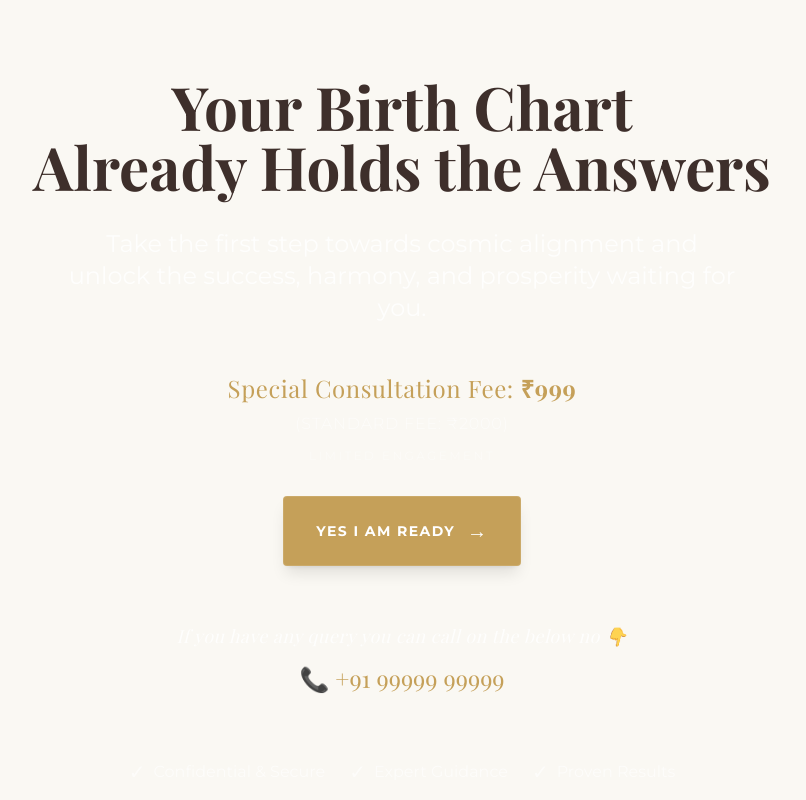
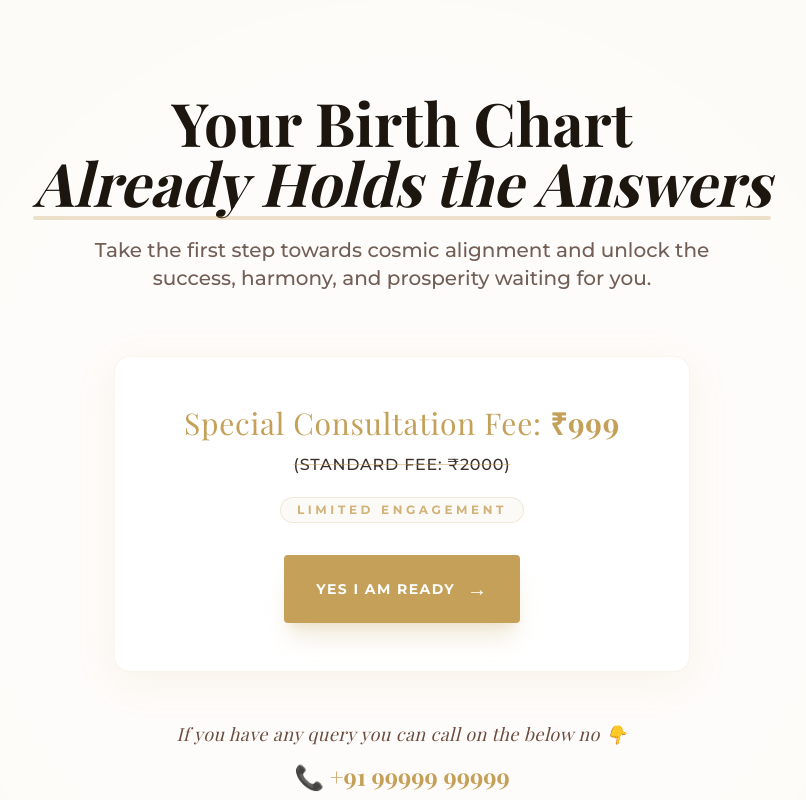
Before and after one commit to Vijayyy03/Cosmic_Consultation, a Next.js app: page / in a window 1280 px wide. Shown: the part 6080-6880 px from the top of the page, without its empty margins (238-1044 px from the left). Built offline with nearby package versions, Linux system fonts and the light colour scheme.

Commit message:
Refine FinalCTA: Apply premium cream/gold aesthetic and typography

```diff
--- a/components/sections/FinalCTA.tsx
+++ b/components/sections/FinalCTA.tsx
@@ -6,9 +6,9 @@ import Button from "../ui/Button";
 
 export default function FinalCTA() {
     return (
-        <section id="contact" className="py-20 px-6 relative overflow-hidden">
-            {/* Decorative Elements */}
-            <div className="absolute inset-0 bg-gradient-to-b from-cosmic-800 to-cosmic-900 opacity-50" />
+        <section id="contact" className="py-24 px-6 relative overflow-hidden bg-cosmic-cream-100">
+            {/* Decorative Background Elements */}
+            <div className="absolute top-0 left-1/2 -translate-x-1/2 w-[1000px] h-[1000px] bg-white/40 rounded-full blur-3xl pointer-events-none" />
 
             <div className="max-w-4xl mx-auto relative z-10">
                 <motion.div
@@ -16,55 +16,64 @@ export default function FinalCTA() {
                     initial="hidden"
                     whileInView="visible"
                     viewport={{ once: true }}
-                    className="text-center space-y-8"
+                    className="text-center space-y-10"
                 >
                     {/* Heading */}
+                    <div className="space-y-6">
                         <motion.h2
                             variants={staggerItem}
-                        className="font-serif text-4xl md:text-6xl font-bold leading-tight"
+                            className="font-serif text-4xl md:text-6xl font-bold leading-tight text-cosmic-brown-900"
                         >
                             Your Birth Chart <br />
-                        <span className="text-gold-500 text-glow">
+                            <span className="italic relative inline-block">
                                 Already Holds the Answers
+                                <span className="absolute -bottom-2 left-0 w-full h-1 bg-cosmic-gold/30 rounded-full" />
                             </span>
                         </motion.h2>
 
                         {/* Subheading */}
                         <motion.p
                             variants={staggerItem}
-                        className="text-xl md:text-2xl text-white/80 max-w-2xl mx-auto"
+                            className="text-lg md:text-xl text-cosmic-brown-700/80 max-w-2xl mx-auto font-medium leading-relaxed"
                         >
                             Take the first step towards cosmic alignment and unlock the success,
                             harmony, and prosperity waiting for you.
                         </motion.p>
+                    </div>
 
-                    {/* CTA Buttons */}
+                    {/* CTA Buttons & Pricing */}
                     <motion.div
                         variants={staggerItem}
-                        className="flex flex-col items-center gap-6 pt-4"
+                        className="flex flex-col items-center gap-8 pt-6"
                     >
-                        <div className="flex flex-col items-center gap-6 w-full max-w-xl mx-auto">
+                        <div className="flex flex-col items-center gap-8 w-full max-w-xl mx-auto bg-white p-8 md:p-12 rounded-2xl shadow-[0_10px_40px_rgba(197,160,89,0.1)] border border-cosmic-gold/10">
                             {/* Pricing Display */}
-                            <div className="flex flex-col items-center gap-2 mb-2">
-                                <p className="text-cosmic-gold font-serif text-xl md:text-2xl tracking-wide">
+                            <div className="flex flex-col items-center gap-3">
+                                <p className="text-cosmic-gold font-serif text-2xl md:text-3xl tracking-wide">
                                     Special Consultation Fee: <span className="font-bold">₹999</span>
                                 </p>
-                                <p className="text-white/60 text-sm md:text-base font-light tracking-wider uppercase">
+                                <p className="text-cosmic-brown-400 text-sm md:text-base font-medium tracking-wider uppercase line-through decoration-cosmic-gold/50">
                                     (Standard Fee: ₹2000)
                                 </p>
-                                <div className="text-white/40 text-xs tracking-[0.2em] mt-1">
+                                <div className="text-cosmic-gold/80 text-xs tracking-[0.3em] font-bold mt-2 bg-cosmic-gold/5 px-4 py-1 rounded-full border border-cosmic-gold/20">
                                     LIMITED ENGAGEMENT
                                 </div>
                             </div>
 
-                            <Button href="#consult" variant="primary" className="w-full md:w-auto text-lg px-10 py-5 flex items-center justify-center gap-3 shadow-[0_0_25px_rgba(212,175,55,0.3)] hover:shadow-[0_0_35px_rgba(212,175,55,0.5)] border border-white/10">
-                                <span className="tracking-widest">YES I AM READY</span> <span className="text-xl">→</span>
+                            <Button
+                                href="#consult"
+                                variant="primary"
+                                className="w-full md:w-auto text-lg px-12 py-5 flex items-center justify-center gap-3 shadow-xl shadow-cosmic-gold/20 hover:shadow-2xl hover:shadow-cosmic-gold/30 transition-shadow duration-300"
+                            >
+                                <span className="tracking-widest font-bold">YES I AM READY</span> <span className="text-xl">→</span>
                             </Button>
                         </div>
 
-                        <div className="flex flex-col items-center gap-2 mt-8 text-white/80">
-                            <p className="font-serif italic text-lg tracking-wide">If you have any query you can call on the below no 👇</p>
-                            <a href="tel:+919999999999" className="text-xl md:text-2xl font-serif text-cosmic-gold hover:text-white transition-colors flex items-center gap-2 mt-1">
+                        <div className="flex flex-col items-center gap-3 mt-4 text-cosmic-brown-800">
+                            <p className="font-serif italic text-lg tracking-wide text-cosmic-brown-600">
+                                If you have any query you can call on the below no 👇
+                            </p>
+                            <a href="tel:+919999999999" className="text-xl md:text-2xl font-serif text-cosmic-gold hover:text-cosmic-brown-900 transition-colors flex items-center gap-2 font-bold">
                                 📞 +91 99999 99999
                             </a>
                         </div>
@@ -73,18 +82,18 @@ export default function FinalCTA() {
                     {/* Trust Badge */}
                     <motion.div
                         variants={staggerItem}
-                        className="pt-8 flex flex-col md:flex-row items-center justify-center gap-6 text-white/60"
+                        className="pt-6 flex flex-col md:flex-row items-center justify-center gap-8 text-cosmic-brown-400 text-sm tracking-wider uppercase font-medium"
                     >
                         <div className="flex items-center gap-2">
-                            <span className="text-gold-500 text-xl">✓</span>
+                            <span className="text-cosmic-gold text-lg">✓</span>
                             <span>Confidential & Secure</span>
                         </div>
                         <div className="flex items-center gap-2">
-                            <span className="text-gold-500 text-xl">✓</span>
+                            <span className="text-cosmic-gold text-lg">✓</span>
                             <span>Expert Guidance</span>
                         </div>
                         <div className="flex items-center gap-2">
-                            <span className="text-gold-500 text-xl">✓</span>
+                            <span className="text-cosmic-gold text-lg">✓</span>
                             <span>Proven Results</span>
                         </div>
                     </motion.div>
```
Lines whose indentation alone changed are shown as unchanged.
